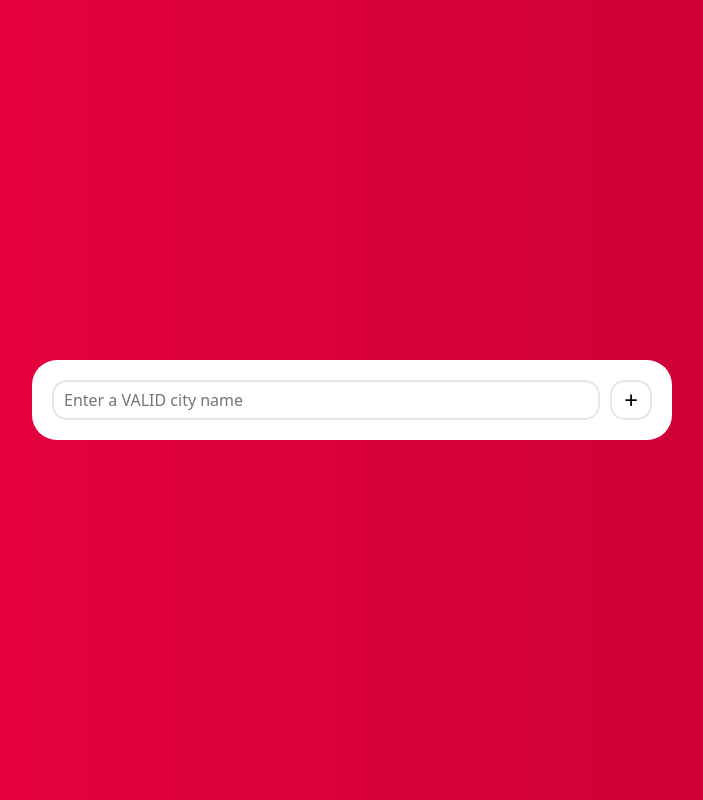
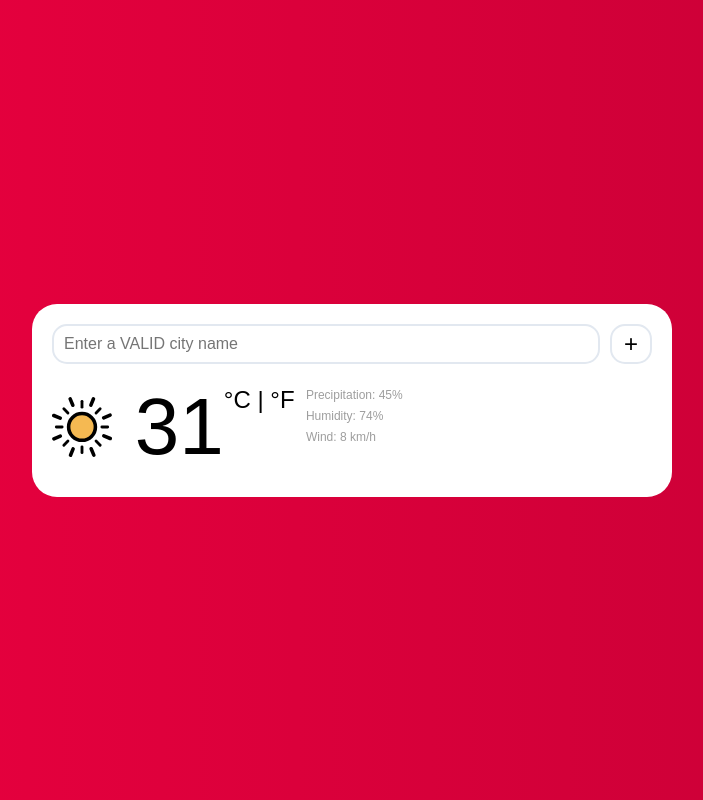
Before and after one commit to ArqamWaheed/weatherapp, a website built with webpack: page src/index.html in a window 1280 px wide. Shown: the whole page, without its empty margins (288-991 px from the left). Built offline with nearby package versions, Linux system fonts and the light colour scheme.

Commit message:
Adding html and css for the display

```diff
--- a/src/index.html
+++ b/src/index.html
@@ -12,7 +12,21 @@
           <input type="text" placeholder="Enter a VALID city name" />
           <button>+</button>
         </div>
-        <div class="weatherContentDiv"></div>
+        <div class="weatherContentDiv">
+          <div class="todayPanelDiv">
+            <img src="./weather-icons/clear-day.svg" alt="fr" width="10%" />
+            <div>
+              <h1>31</h1>
+              <p>°C | °F</p>
+              <div>
+                <p>Precipitation: 45%</p>
+                <p>Humidity: 74%</p>
+                <p>Wind: 8 km/h</p>
+              </div>
+            </div>
+          </div>
+          <div class="upcomingPanelDiv"></div>
+        </div>
       </div>
     </div>
   </body>
--- a/src/styles.css
+++ b/src/styles.css
@@ -13,8 +13,8 @@ body {
   line-height: 1.25;
   -webkit-font-smoothing: antialiased;
   font-family:
-    "Fredoka", system-ui, "Segoe UI", Roboto, Helvetica, Arial, sans-serif,
-    "Apple Color Emoji", "Segoe UI Emoji", "Segoe UI Symbol";
+    Arial, sans-serif, "Fredoka", system-ui, "Segoe UI", Roboto, Helvetica,
+    Arial, sans-serif, "Apple Color Emoji", "Segoe UI Emoji", "Segoe UI Symbol";
 }
 
 img,
@@ -108,3 +108,37 @@ h6 {
 .searchCityDiv button:active {
   transform: translate(5px, -5px);
 }
+
+.todayPanelDiv {
+  display: flex;
+  margin-top: calc(5px + 1vh);
+}
+
+.todayPanelDiv div {
+  display: flex;
+  margin-left: calc(10px + 1vw);
+}
+
+.todayPanelDiv div p {
+  margin-top: 1vh;
+  font-size: 1.5rem;
+}
+
+.todayPanelDiv div h1 {
+  font-size: 5rem;
+  font-weight: 500;
+}
+
+.todayPanelDiv div div {
+  margin-left: calc(5px + 0.5vw);
+  display: flex;
+  flex-direction: column;
+  padding-top: 1vh;
+}
+
+.todayPanelDiv div div p {
+  font-size: 0.75rem;
+  margin: 3px 0;
+  font-weight: 400;
+  color: rgb(158, 158, 158);
+}
```
